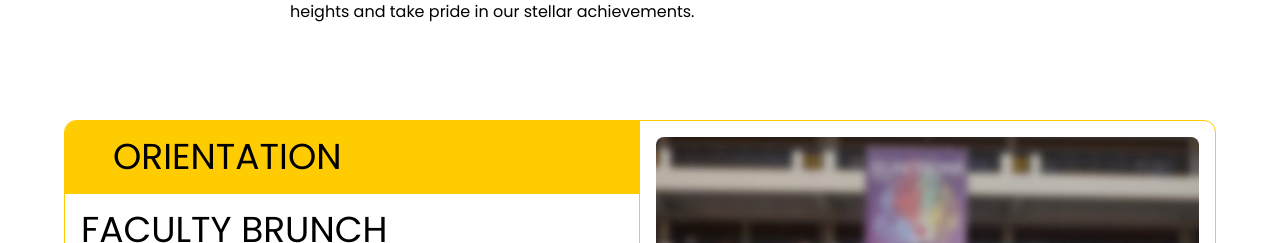
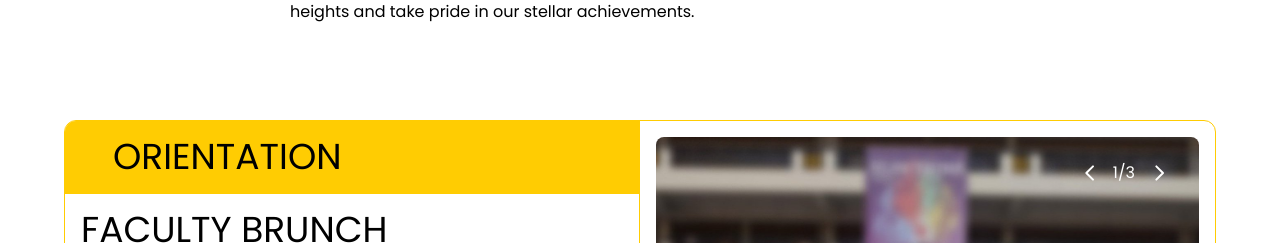
Before and after one commit to charizard-lies/hcunite-website-v2, a Vue app in the folder hcunite-website/: page /apollo in a window 1280 px wide. Shown: the part 2269-2512 px from the top of the page. Built offline with nearby package versions, Linux system fonts and the light colour scheme.

Commit message:
added arrows and desktop scroll to events

```diff
--- a/hcunite-website/src/components/Multicarousel.vue
+++ b/hcunite-website/src/components/Multicarousel.vue
@@ -50,7 +50,32 @@
     </div>
 
     <!-- pictures -->
-    <div class="w-full lg:w-[50%] max-h-[50vh] lg:max-h-none flex flex-row gap-4 px-4 py-4 overflow-x-auto scroll-smooth snap-x snap-mandatory ">
+    <div class="w-full lg:w-[50%] max-h-[50vh] lg:max-h-none p-4 relative">
+        <div class="absolute top-8 right-8 text-white text-sm px-2 py-1 rounded z-10">
+            <div class="flex flex-row flex-nowrap gap-2">
+                <svg
+                @click="scrollLeft"
+                width="32px"
+                height="32px"
+                viewBox="0 0 24 24" fill="none" xmlns="http://www.w3.org/2000/svg">
+                <path d="M15 7L10 12L15 17" stroke="white" stroke-width="1.5" stroke-linecap="round" stroke-linejoin="round"/>
+                </svg>
+                <p class="m-auto">{{ currentImageIndex + 1 }}/{{ currentImages.length }}</p>
+                <svg
+                @click="scrollRight"
+                width="32px"
+                height="32px"
+                viewBox="0 0 24 24" fill=none xmlns="http://www.w3.org/2000/svg">
+                <path d="M10 7L15 12L10 17" stroke="white" stroke-width="1.5" stroke-linecap="round" stroke-linejoin="round"/>
+                </svg>
+            </div>
+        </div>
+
+        <div ref="imageContainer"
+        class="h-full flex flex-row gap-4 overflow-x-auto scroll-smooth snap-x snap-mandatory"
+        @scroll.passive="updateCurrentIndex"
+        >
+
             <div class="flex flex-row gap-4 snap-x snap-mandatory ">
 
                 <div v-for="(img, i) in currentImages"
@@ -72,6 +97,7 @@
                         </p>
                     </div>
 
+                </div>
             </div>
         </div>
     </div>
@@ -142,11 +168,37 @@ const overlayToggles = ref(events.map(event => event.images.map(() => false)))
 // Images of the currently selected event (reactive)
 const currentImages = computed(() => events[selectedIndex.value].images)
 
+const imageContainer = ref(null)
+const currentImageIndex = ref(0)
+
+function updateCurrentIndex() {
+  if (!imageContainer.value) return
+  const scrollLeft = imageContainer.value.scrollLeft
+  const containerWidth = imageContainer.value.clientWidth
+  const index = Math.round(scrollLeft / containerWidth)
+  currentImageIndex.value = index
+  console.log(index)
+}
+
+function scrollLeft() {
+  if (imageContainer.value) {
+    imageContainer.value.scrollBy({ left: -300, behavior: 'smooth' })
+    updateCurrentIndex()
+  }
+}
+
+function scrollRight() {
+  if (imageContainer.value) {
+    imageContainer.value.scrollBy({ left: 300, behavior: 'smooth' })
+    updateCurrentIndex()
+  }
+}
+
+//handle clicking events
 const isMobile = ref(window.innerWidth < 1024)
 const eventRefs = []
 const mobileContainer = ref(null)
 const visibleIndex = ref(null)
-
 
 function onSelect(index) {
     selectedIndex.value = index
```
Lines whose indentation alone changed are shown as unchanged.
